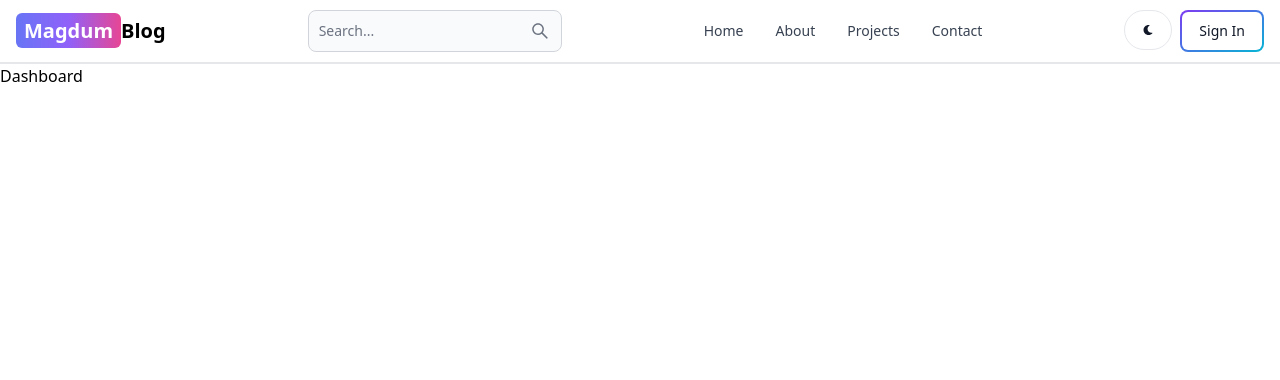
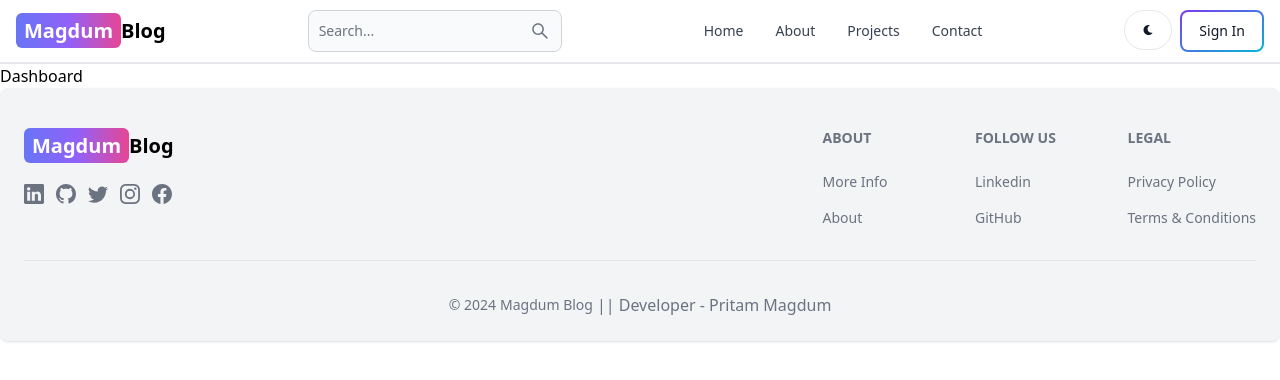
Before and after one commit to PritamMagdum/Blog-Website-MERN, a React (Vite) app in the folder client/: page /dashboard in a window 1280 px wide. Shown: the top 380 px of the page. Built offline with nearby package versions, Linux system fonts and the light colour scheme.

Commit message:
Added Footer Component for Accessing Quick Links

```diff
--- a/client/src/App.jsx
+++ b/client/src/App.jsx
@@ -8,6 +8,7 @@
 import SignUp from "./pages/SignUp";
 import Dashboard from "./pages/Dashboard";
 import Header from "./components/Header";
+import FooterComponent from "./components/Footer";
 
 export default function App() {
   return (
@@ -23,6 +24,7 @@
           <Route path="/sign-up" element={<SignUp />} />
           <Route path="/dashboard" element={<Dashboard />} />
         </Routes>
+        <FooterComponent />
       </Router>
     </div>
   );
--- /dev/null
+++ b/client/src/components/Footer.jsx
@@ -0,0 +1,106 @@
+import { Footer } from "flowbite-react";
+import React from "react";
+import { Link } from "react-router-dom";
+import {
+  BsLinkedin,
+  BsGithub,
+  BsTwitter,
+  BsInstagram,
+  BsFacebook,
+} from "react-icons/bs";
+
+export default function FooterComponent() {
+  return (
+    <Footer container className="bg-gray-100">
+      <div className="w-full max-w-7xl mx-auto">
+        <div className="grid w-full justify-between sm:flex md:grid-cols-1">
+          <div className="logo mt-5 ">
+            <Link
+              to="/"
+              className="self-center whitespace-nowrap text-lg sm:text-xl font-semibold dark:text-white"
+            >
+              <span className="px-2 py-1 bg-gradient-to-r from-indigo-500 via-purple-500 to-pink-500 rounded-md text-white">
+                Magdum
+              </span>
+              Blog
+            </Link>
+            <div className="flex gap-3 mt-6">
+              <Footer.Icon
+                href="https://www.linkedin.com/in/pritam-magdum-63b242221/"
+                icon={BsLinkedin}
+              />
+              <Footer.Icon
+                href="https://github.com/PritamMagdum"
+                icon={BsGithub}
+              />
+              <Footer.Icon
+                href="https://twitter.com/pritam1622"
+                icon={BsTwitter}
+              />
+              <Footer.Icon
+                href="https://www.instagram.com/pritam_magdum_72_12/"
+                icon={BsInstagram}
+              />
+              <Footer.Icon
+                href="https://www.facebook.com/pritam.magdumpm"
+                icon={BsFacebook}
+              />
+            </div>
+          </div>
+          <div className="grid grid-cols-2 gap-8 mt-4 sm:grid-cols-3 sm:gap-6">
+            <div>
+              <Footer.Title title="About" />
+              <Footer.LinkGroup col>
+                <Footer.Link href="#">More Info</Footer.Link>
+                <Footer.Link
+                  href="/about"
+                  target="_blank"
+                  rel="noopener noreferrer"
+                >
+                  About
+                </Footer.Link>
+              </Footer.LinkGroup>
+            </div>
+            <div>
+              <Footer.Title title="follow us" />
+              <Footer.LinkGroup col>
+                <Footer.Link
+                  href="https://www.linkedin.com/in/pritam-magdum-63b242221/"
+                  target="_blank"
+                  rel="noopener noreferrer"
+                >
+                  Linkedin
+                </Footer.Link>
+                <Footer.Link
+                  href="https://github.com/PritamMagdum"
+                  target="_blank"
+                  rel="noopener noreferrer"
+                >
+                  GitHub
+                </Footer.Link>
+              </Footer.LinkGroup>
+            </div>
+            <div>
+              <Footer.Title title="Legal" />
+              <Footer.LinkGroup col>
+                <Footer.Link href="#">Privacy Policy</Footer.Link>
+                <Footer.Link href="#">Terms &amp; Conditions</Footer.Link>
+              </Footer.LinkGroup>
+            </div>
+          </div>
+        </div>
+        <Footer.Divider />
+        <div className="flex items-center justify-center">
+          <Footer.Copyright
+            href="/"
+            by="Magdum Blog"
+            year={new Date().getFullYear()}
+          />
+          <div className="developed text-gray-500 ml-1">
+            || Developer - <span>Pritam Magdum</span>
+          </div>
+        </div>
+      </div>
+    </Footer>
+  );
+}
```
